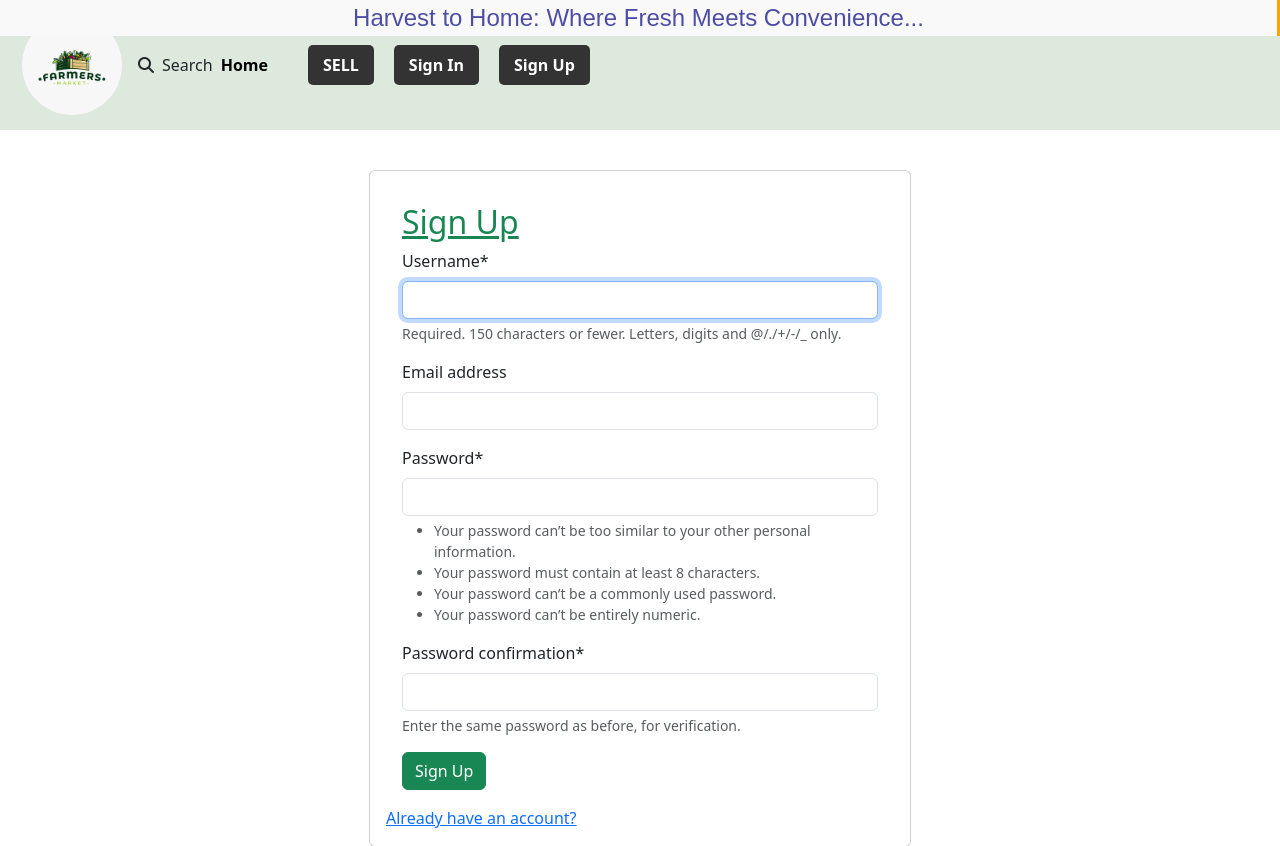
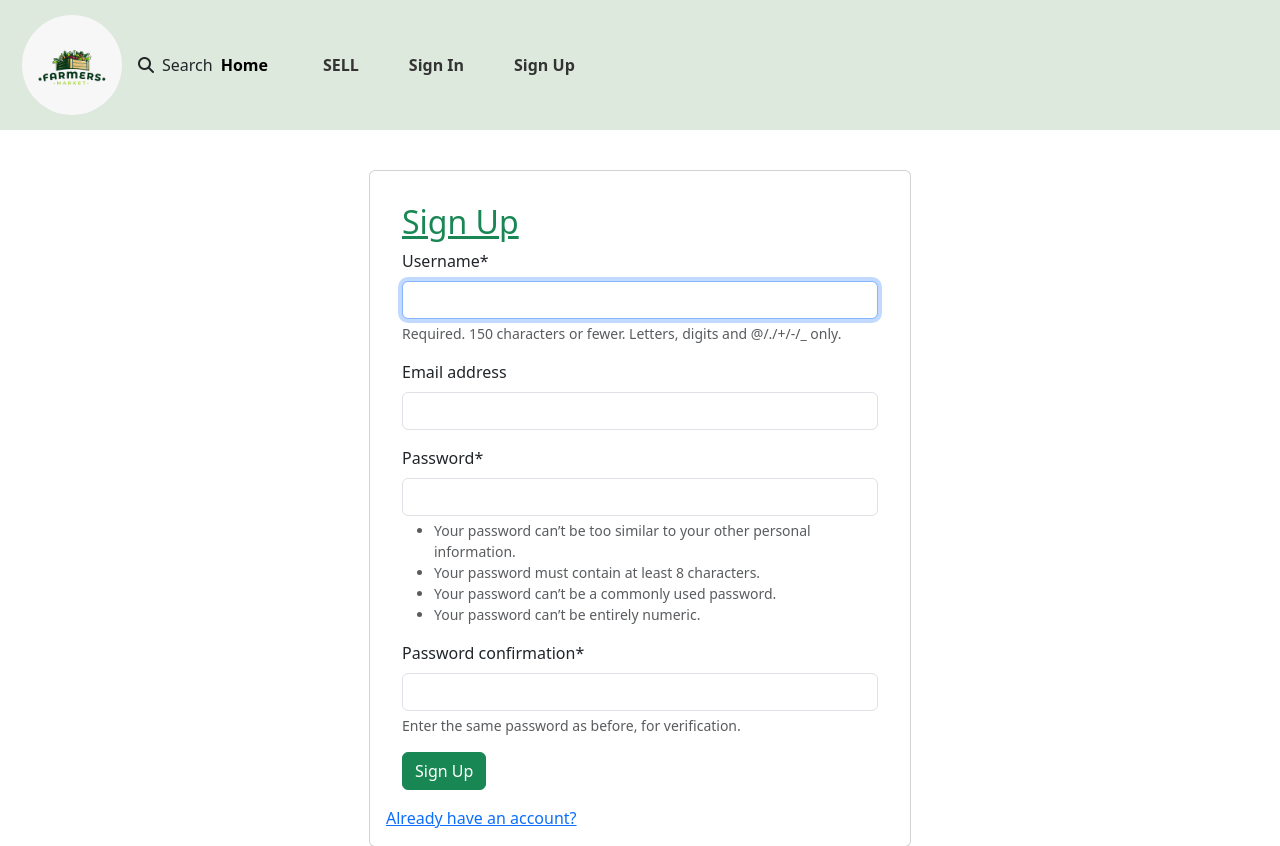
Before and after one commit to effiecancode/Farmers-Market-Ecommerce, a Django app: page /Account/signup/ in a window 1280 px wide. Shown: the top 846 px of the page. Run offline with Django 4.2, Linux system fonts and the light colour scheme; some libraries are stand-ins or nearby versions.

Commit message:
change navbar buttons

```diff
--- a/market/Account/templates/Account/base.html
+++ b/market/Account/templates/Account/base.html
@@ -77,7 +77,7 @@
 
     {% endblock %}
 
-    <script>
+    <!-- <script>
         window.onload = function() {
             // JavaScript to reveal the typing text
             var typingText = document.getElementById("typing-text");
@@ -93,7 +93,7 @@
                 }
             }, 50); // Adjust the typing speed (milliseconds)
         }
-    </script>
+    </script> -->
 
     <script src="https://cdn.jsdelivr.net/npm/bootstrap@5.3.2/dist/js/bootstrap.bundle.min.js" integrity="sha384-C6RzsynM9kWDrMNeT87bh95OGNyZPhcTNXj1NW7RuBCsyN/o0jlpcV8Qyq46cDfL" crossorigin="anonymous"></script>
 </body>
--- a/market/Account/templates/navbar.html
+++ b/market/Account/templates/navbar.html
@@ -42,14 +42,14 @@
   }
 
   .navbar-nav.ml-auto .nav-link {
-      color: #fff;
-      background-color: #333;
+      /*color: #fff;
+      background-color: #333;*/
       padding: 8px 15px;
       border-radius: 5px;
   }
 
   .navbar-nav.ml-auto .nav-link:hover {
-      background-color: #555;
+      background-color: #cbc8c8;
   }
 </style>
 
@@ -71,22 +71,27 @@
                   <a class="nav-link active" aria-current="page" href="">Home</a>
               </li>
           </ul>
+
           <div class="container float-right color-white">
             <ul class="navbar-nav ml-auto">
                   <li class="nav-item">
                     <a class="nav-link" href="{% url 'product:create_product' %}"><strong>SELL</strong></a>
                   </li>
+
                   {% if user.is_authenticated %}
                     <!-- Visible to authenticated users -->
                     <li class="nav-item">
                       <a class="nav-link" href="{% url 'cart:cart_detail'  %}">Cart</a>
                     </li>
+
                     <li class="nav-item">
                       <a class="nav-link" href="{% url 'dashboard:index'  %}">Dashboard</a>
                     </li>
+
                     <li class="nav-item">
                       <a class="nav-link" href="{% url 'Account:signout' %}">Sign Out</a>
                     </li>
+
                   {% else %}
                     <!-- Visible to non-authenticated users -->
                     <li class="nav-item">
@@ -98,9 +103,6 @@
                     </li>
 
                   {% endif %}
-
-
-
             </ul>
           </div>
 
```
Also changed, not shown: market/Account/templates/Account/signup.html (line endings or trailing spaces). Lines whose indentation alone changed are shown as unchanged.
